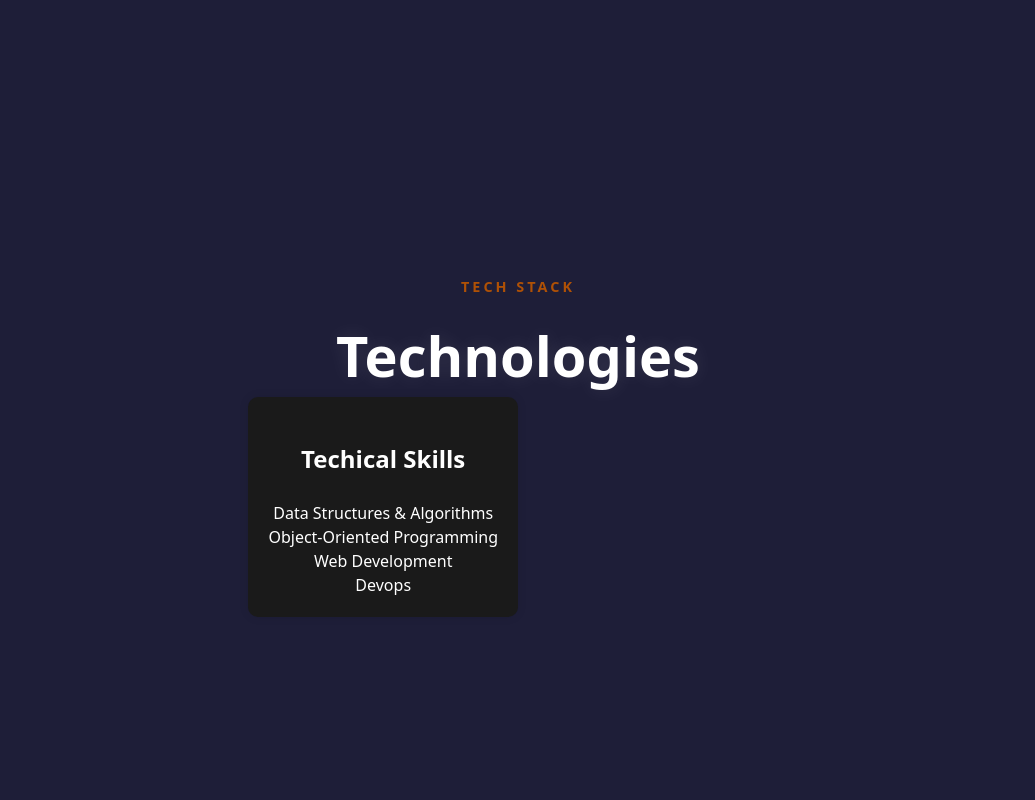
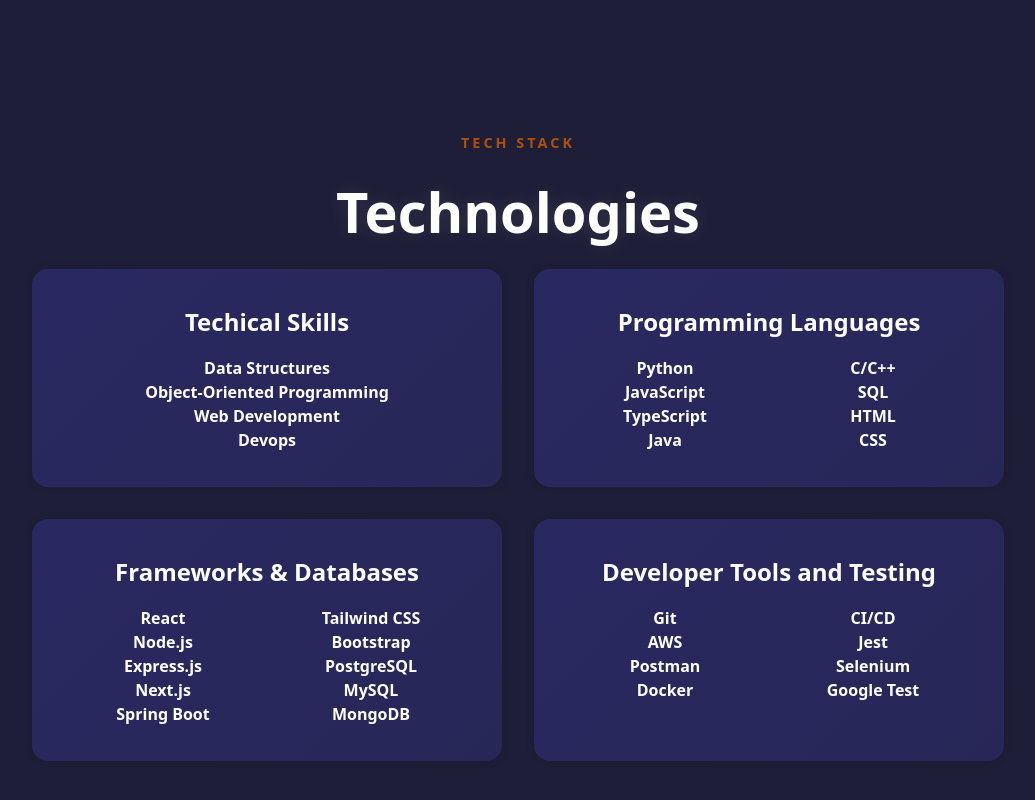
Before and after one commit to longphan12/Portfolio-v2, a React (Vite) app: page / in a window 1280 px wide. Shown: the part 4477-5277 px from the top of the page, without its empty margins (122-1157 px from the left). Built offline with nearby package versions, Linux system fonts and the light colour scheme.

Commit message:
tech boxes

```diff
--- a/src/components/Tech/Tech.module.css
+++ b/src/components/Tech/Tech.module.css
@@ -38,30 +38,52 @@
 }
 
 .techBoxesContainer {
+    margin-top: 1rem;
     display: grid;
     grid-template-columns: repeat(2, 1fr);
+    gap: 2rem;
 }
 
 .techBox {
-    background-color: #1a1a1a;
-    padding: 20px;
-    border-radius: 10px;
+    background: linear-gradient(135deg, rgba(44, 44, 108, 0.8) 0%, rgba(44, 44, 108, 0.6) 100%);
+    padding: 35px;
+    border-radius: 16px;
     box-shadow: 0 0 10px rgba(0, 0, 0, 0.1);
+    min-width: 400px;
 }
 
 .techBoxTitle {
     font-size: 1.5rem;
     font-weight: 700;
     color: #ffffff;
+    margin: 0;
+    margin-bottom: 1rem;
 }
 
 .techBoxDescription {
     list-style: none;
     padding: 0;
     margin: 0;
+    column-count: 2;
+    text-align: center;
+}
+
+.techBoxDescriptionSingle {
+    list-style: none;
+    padding: 0;
+    margin: 0;
+    column-count: 1;
+    text-align: center;
 }
 
 .techBoxDescription li {
     font-size: 1rem;
     color: #ffffff;
+    font-weight: 600;
 }
+
+.techBoxDescriptionSingle li {
+    font-size: 1rem;
+    color: #ffffff;
+    font-weight: 600;
+}
--- a/src/components/Tech/Tech.tsx
+++ b/src/components/Tech/Tech.tsx
@@ -5,10 +5,51 @@
         {
             title: 'Techical Skills',
             description: [
-                'Data Structures & Algorithms',
+                'Data Structures',
                 'Object-Oriented Programming',
                 'Web Development',
                 'Devops'
+            ]
+        },
+        {
+            title: 'Programming Languages',
+            description: [
+                "Python",
+                "JavaScript",
+                "TypeScript",
+                "Java",
+                "C/C++",
+                "SQL" ,
+                "HTML",
+                "CSS"
+            ]
+        },
+        {
+            title: 'Frameworks & Databases',
+            description: [
+                'React',
+                'Node.js',
+                'Express.js',
+                'Next.js',
+                'Spring Boot',
+                'Tailwind CSS',
+                'Bootstrap',
+                'PostgreSQL',
+                'MySQL',
+                'MongoDB'
+            ]
+        },
+        {
+            title: 'Developer Tools and Testing',
+            description: [
+                "Git",
+                "AWS",
+                "Postman",
+                "Docker",
+                "CI/CD",
+                "Jest",
+                "Selenium",
+                "Google Test",
             ]
         }
     ]
@@ -20,7 +61,12 @@
             </div>
             <div className={styles.techBoxesContainer}>
                 {techBoxes.map((techBox, index) => (
-                    <TechBox key={index} title={techBox.title} description={techBox.description}/>
+                    <TechBox
+                        key={index}
+                        title={techBox.title}
+                        description={techBox.description}
+                        singleColumn={index === 0}
+                    />
                 ))}
             </div>
         </div>
--- a/src/components/Tech/TechBox.tsx
+++ b/src/components/Tech/TechBox.tsx
@@ -2,12 +2,13 @@
 interface TechBoxProps {
     title: string;
     description: string[];
+    singleColumn?: boolean;
 }
-export default function TechBox({title, description} : TechBoxProps) {
+export default function TechBox({title, description, singleColumn = false} : TechBoxProps) {
     return (
         <div className={styles.techBox}>
             <h3 className={styles.techBoxTitle}>{title}</h3>
-            <ul className={styles.techBoxDescription}>
+            <ul className={singleColumn ? styles.techBoxDescriptionSingle : styles.techBoxDescription}>
                 {description.map((item, index) => (
                     <li key={index}>{item}</li>
                 ))}
```
